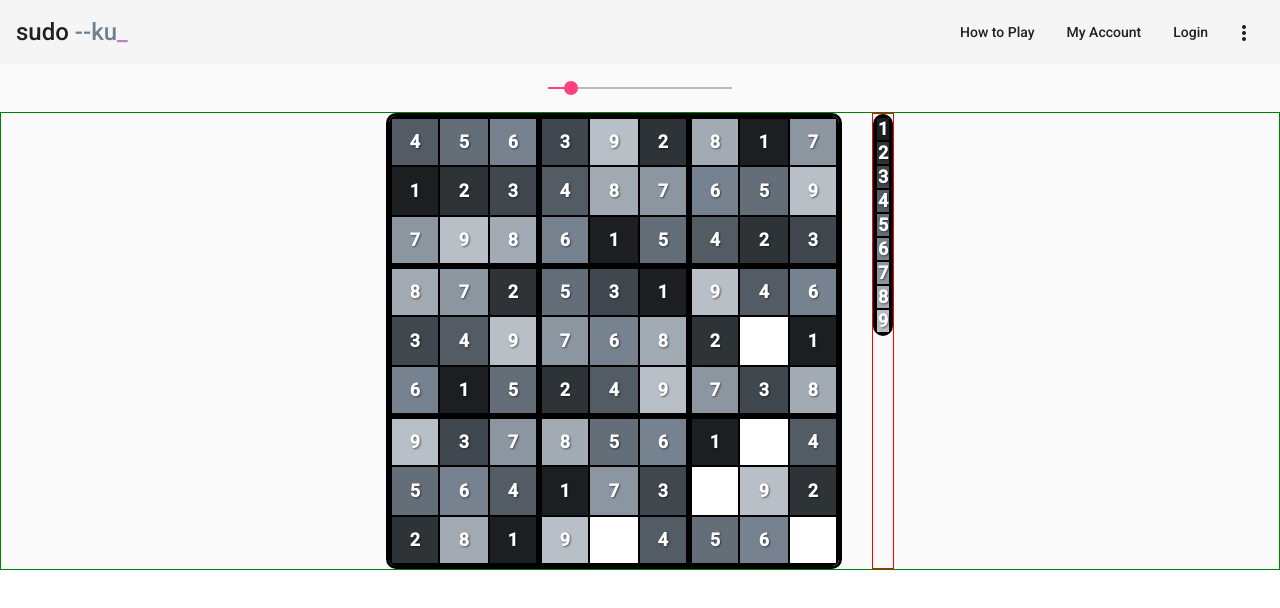
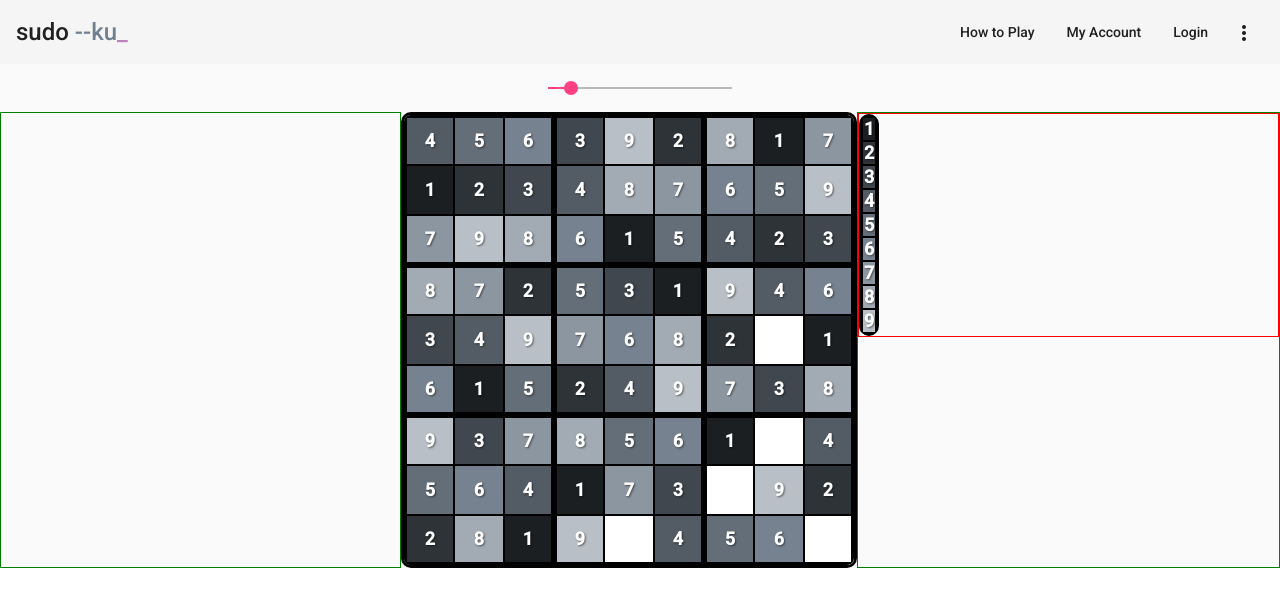
Before and after one commit to jmichalka/AngularGames, an Angular app in the folder AngularGames/: page / in a window 1280 px wide. Shown: the top 608 px of the page. Built offline with nearby package versions, Linux system fonts and the light colour scheme.

Commit message:
Small modifications to css

```diff
--- a/AngularGames/src/app/app.component.html
+++ b/AngularGames/src/app/app.component.html
@@ -1,5 +1,5 @@
 <app-shell>
-    <div class="configuration">
+    <div class="mat-slider-configuration">
         <mat-slider
         [thumbLabel]="thumbLabel"
         [min]="40"
@@ -10,11 +10,14 @@
     </div>
 
     <main class="main">
+        <div class="sidebars"></div>
         <app-board class="test" [recommendedCellSize]=value></app-board>
-        <div class="toolbar-area">
-            <app-palette>
+        <div class="sidebars">
+            <div class="toolbar-area">
+                <app-palette>
 
-            </app-palette>
+                </app-palette>
+            </div>
         </div>
     </main>
 
--- a/AngularGames/src/app/app.component.scss
+++ b/AngularGames/src/app/app.component.scss
@@ -11,37 +11,23 @@
 }
 
 .main {
-    border: solid green 1px;
     display: flex;
     justify-content: center;
-    gap: 30px;
 }
 
-// app-board {
-//     justify-content: center;
-//     // display: flex;
-//     order: 1;
-// }
-
-.test {
-    justify-content: center;
-    order: 1;
+.sidebars {
+    flex-grow: 1;
+    border: 1px green solid;
 }
 
 .toolbar-area {
     border: solid red 1px;
-    // display: flex-end;
-    // justify-content: right;
     align-items: center;
-    // flex-grow: 0.2;
     width: 20 px;
-    height: 100 px;
-    order: 2;
+    height: 200 px;
 }
 
-
-
-.configuration {
+.mat-slider-configuration {
     display: flex;
     justify-content: center;
 }
--- a/AngularGames/src/app/cell/cell.component.html
+++ b/AngularGames/src/app/cell/cell.component.html
@@ -11,7 +11,7 @@
         'topBorder': (id.x !== null && id.y % 3 === 1),
         'bottomBorder': (id.x !== null && id.y % 3 === 0)
     }"
-    [ngStyle]="{'width': cellSize + 'px', 'height': cellSize + 'px'}"
+    [ngStyle]="{'--cellSize': cellSize + 'px'}"
     [style.background-color]="color">
     <!-- [style.--translateX]="offsetOutX" -->
     <!-- [style.--translateY]="offsetOutY" -->
--- a/AngularGames/src/app/cell/cell.component.scss
+++ b/AngularGames/src/app/cell/cell.component.scss
@@ -12,8 +12,8 @@
     color: black;
     font-weight: bolder;
     font-size: x-large;
-    // width: var(--cellSize);
-    // height: var(--cellSize);
+    width: var(--cellSize);
+    height: var(--cellSize);
     box-sizing: border-box;
     border: 1px black solid;
     // transition: color 0.5s;
```
